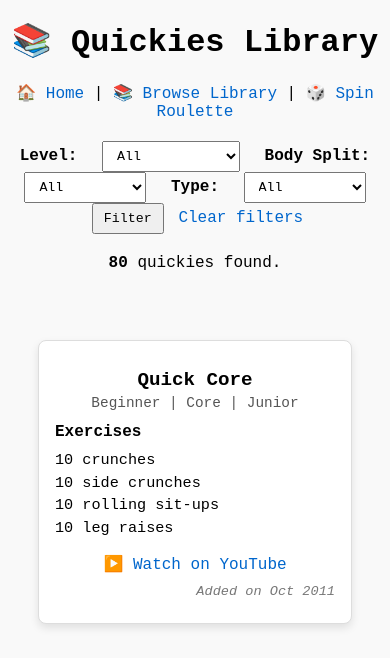
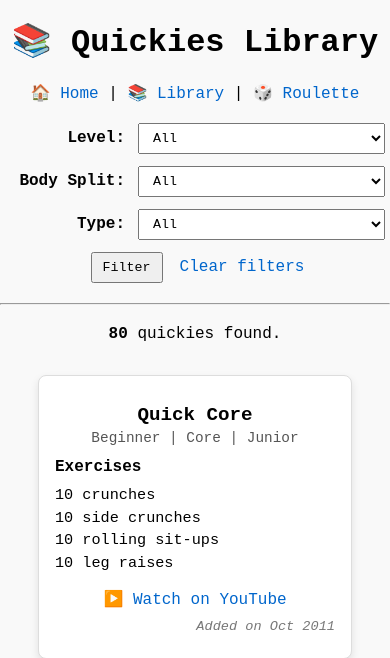
Before and after one commit to calochoa/workouts, a Django app: page /library/ in a window 390 px wide. Shown: the top 658 px of the page. Run offline with Django 5.2, Linux system fonts and the light colour scheme; data comes from the database, SQL or seed files in the repository.

Commit message:
Improve layout for mobile

```diff
--- a/workouts/quickies/static/quickies/css/styles.css
+++ b/workouts/quickies/static/quickies/css/styles.css
@@ -6,27 +6,9 @@ body {
   background: #f9f9f9;
 }
 
-  h1.title,
-  .results {
+h1.title {
   text-align: center;
   margin-top: 20px;
-  }
-
-  form {
-    text-align: center;
-    margin: 20px 0;
-  }
-
-  .filter {
-    font-weight: bold;
-    margin: 0 10px;
-  }
-
-  button,
-  select {
-    margin: 0 5px;
-    padding: 6px 10px;
-    font-family: inherit;
 }
 
 a {
@@ -180,3 +162,85 @@ body {
   padding-top: 1rem;
   border-top: 1px solid #eee;
 }
+
+/* Form for Filtering */
+.results {
+  text-align: center;
+  margin-top: 20px;
+  margin-bottom: -20px;
+}
+
+button,
+select {
+  margin: 0 5px;
+  padding: 6px 10px;
+  font-family: inherit;
+}
+
+.form-container {
+  display: flex;
+  justify-content: center;
+  margin-bottom: 20px;
+}
+
+form {
+  width: 100%;
+  max-width: 700px;
+  text-align: center;
+}
+
+.form-row {
+  display: flex;
+  justify-content: center;
+  align-items: center;
+  margin-bottom: 0.75rem;
+}
+
+.form-row label {
+  width: 125px;
+  text-align: right;
+  margin-right: 0.5rem;
+  font-weight: bold;
+}
+
+.form-row select {
+  flex: 1;
+  max-width: 100%;
+}
+
+@media (min-width: 768px) {
+  form {
+    display: flex;
+    flex-wrap: wrap;
+    align-items: center;
+    gap: 0.75rem;
+  }
+
+  .form-row {
+    flex-direction: row;
+    margin-bottom: 0;
+  }
+
+  .form-row label {
+    text-align: left;
+    margin-right: 0.25rem;
+    width: auto;
+  }
+}
+
+.form-actions {
+  display: flex;
+  justify-content: center;
+  align-items: center;
+  gap: 0.75rem;
+  margin-top: 0.5rem;
+  flex-wrap: wrap;
+}
+
+/* Optional: on desktop, span the entire row */
+@media (min-width: 768px) {
+  .form-actions {
+    width: 100%;
+    justify-content: center;
+  }
+}
--- a/workouts/quickies/templates/quickies/home.html
+++ b/workouts/quickies/templates/quickies/home.html
@@ -1,4 +1,4 @@
-{% extends "quickies/base.html" %}
+{% extends "quickies/partials/base.html" %}
 {% load static %}
 {% block title %}Quickies Home{% endblock %}
 {% block header_title %}🏋️ Welcome to Quickies{% endblock %}
--- a/workouts/quickies/templates/quickies/library.html
+++ b/workouts/quickies/templates/quickies/library.html
@@ -1,43 +1,9 @@
-{% extends "quickies/base.html" %}
+{% extends "quickies/partials/base.html" %}
 {% load static %}
 {% block title %}📚 Quickies Library{% endblock %}
 {% block header_title %}📚 Quickies Library{% endblock %}
 {% block content %}
-
-<form method="get">
-  <label for="level" class="filter">Level:</label>
-  <select name="level" id="level">
-    <option value="">All</option>
-    {% for l in levels %}
-      <option value="{{ l.l_name }}" {% if l.l_name == selected_level %}selected{% endif %}>
-        {{ l.l_name }}
-      </option>
-    {% endfor %}
-  </select>
-
-  <label for="body_split" class="filter">Body Split:</label>
-  <select name="body_split" id="body_split">
-    <option value="">All</option>
-    {% for b in body_splits %}
-      <option value="{{ b.bs_name }}" {% if b.bs_name == selected_body_split %}selected{% endif %}>
-        {{ b.bs_name }}
-      </option>
-    {% endfor %}
-  </select>
-
-  <label for="type" class="filter">Type:</label>
-  <select name="type" id="type">
-    <option value="">All</option>
-    {% for t in types %}
-      <option value="{{ t.qt_name }}" {% if t.qt_name == selected_type %}selected{% endif %}>
-        {{ t.qt_name }}
-      </option>
-    {% endfor %}
-  </select>
-
-  <button type="submit">Filter</button>
-  <a href="{% url 'quickies_library' %}">Clear filters</a>
-</form>
+{% include "quickies/partials/filter_form.html" with submit_label="Filter" clear_url="quickies_library" %}
 
 <p class="results"><strong>{{ total_results }}</strong> quickies found.</p>
 
--- a/workouts/quickies/templates/quickies/base.html
+++ b/workouts/quickies/templates/quickies/partials/base.html
@@ -14,8 +14,8 @@
     </h1>
     <nav aria-label="Main navigation">
       <a href="{% url 'quickies_home' %}" title="Home">🏠 Home</a> |
-      <a href="{% url 'quickies_library' %}" title="Browse Library">📚 Browse Library</a> |
-      <a href="{% url 'quickies_roulette' %}" title="Spin Roulette">🎲 Spin Roulette</a>
+      <a href="{% url 'quickies_library' %}" title="Library">📚 Library</a> |
+      <a href="{% url 'quickies_roulette' %}" title="Roulette">🎲 Roulette</a>
     </nav>
   </header>
 
--- /dev/null
+++ b/workouts/quickies/templates/quickies/partials/filter_form.html
@@ -0,0 +1,36 @@
+<div class="form-container">
+  <form method="get">
+    <div class="form-row">
+      <label for="level">Level:</label>
+      <select name="level" id="level">
+        <option value="">All</option>
+        {% for l in levels %}
+          <option value="{{ l.l_name }}" {% if l.l_name == selected_level %}selected{% endif %}>{{ l.l_name }}</option>
+        {% endfor %}
+      </select>
+    </div>
+    <div class="form-row">
+      <label for="body_split">Body Split:</label>
+      <select name="body_split" id="body_split">
+        <option value="">All</option>
+        {% for b in body_splits %}
+          <option value="{{ b.bs_name }}" {% if b.bs_name == selected_body_split %}selected{% endif %}>{{ b.bs_name }}</option>
+        {% endfor %}
+      </select>
+    </div>
+    <div class="form-row">
+      <label for="type">Type:</label>
+      <select name="type" id="type">
+        <option value="">All</option>
+        {% for t in types %}
+          <option value="{{ t.qt_name }}" {% if t.qt_name == selected_type %}selected{% endif %}>{{ t.qt_name }}</option>
+        {% endfor %}
+      </select>
+    </div>
+    <div class="form-actions">
+      <button type="submit">{{ submit_label }}</button>
+      <a href="{% url clear_url %}">Clear filters</a>
+    </div>
+  </form>
+</div>
+<hr/>
```
Also changed, not shown: workouts/quickies/templates/quickies/roulette.html (+2 -31 lines). Lines whose indentation alone changed are shown as unchanged.
